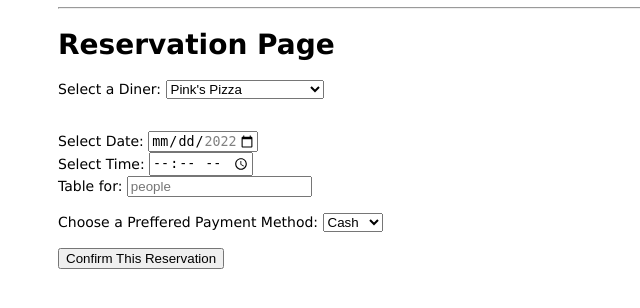
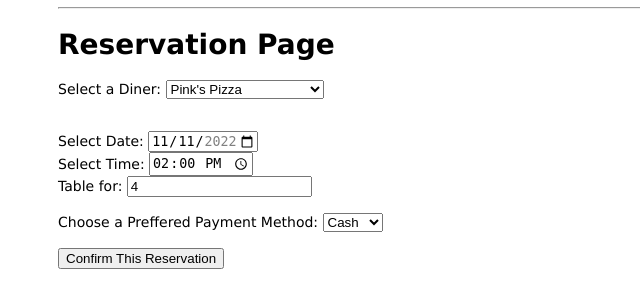
Before and after one commit to HannahW234/COSC4351-Group-56-Project, a Flask app: page /reservation in a window 1280 px wide. Shown: the part 87-395 px from the top of the page, without its empty margins (0-640 px from the left). Run offline with Flask 2, Linux system fonts and the light colour scheme.

Commit message:
Revert "removed sample"
This reverts commit 09b84b52824fe91113cbbe9c2560d9e68e08aa88.

```diff
--- a/templates/reservation.html
+++ b/templates/reservation.html
@@ -24,12 +24,12 @@
         <br>
         <br>
         <label for="date">Select Date: </label>
-        <input type="date" name="date" min={{ date }} max={{ one_month_advance }} required><br>
+        <input type="date" name="date" min={{ date }} value={{ date }} max={{ one_month_advance }} required><br>
           <label for="time">Select Time: </label>
-        <input type="time" name="time" required>
+        <input type="time" name="time" value="14:00" required>
         <br>
           <labe for="size">Table for:</labe>
-          <input type="number" name="size" placeholder="people" width="10px" required>
+          <input type="number" name="size" placeholder="people" width="10px" value="4" required>
         <br>
         <br>
         <label for="method">Choose a Preffered Payment Method: </label>
```
